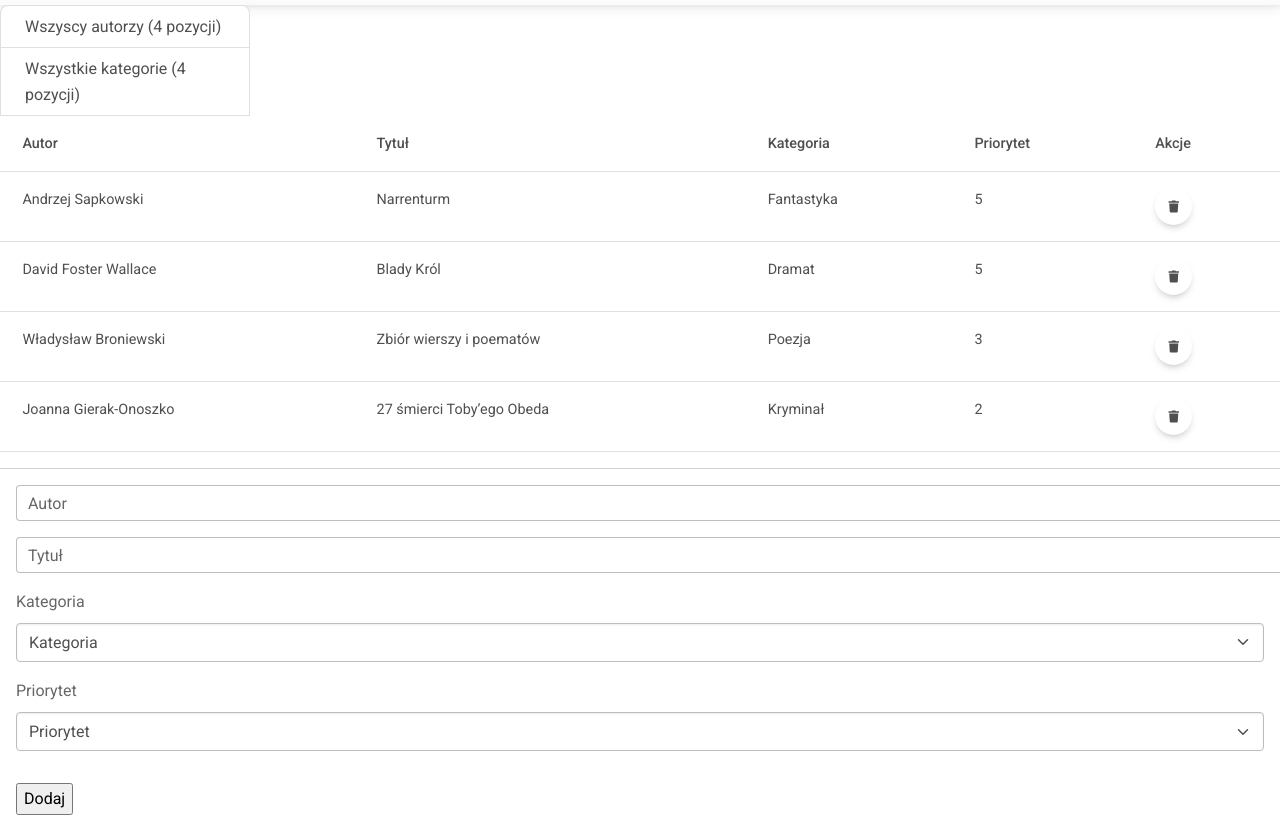
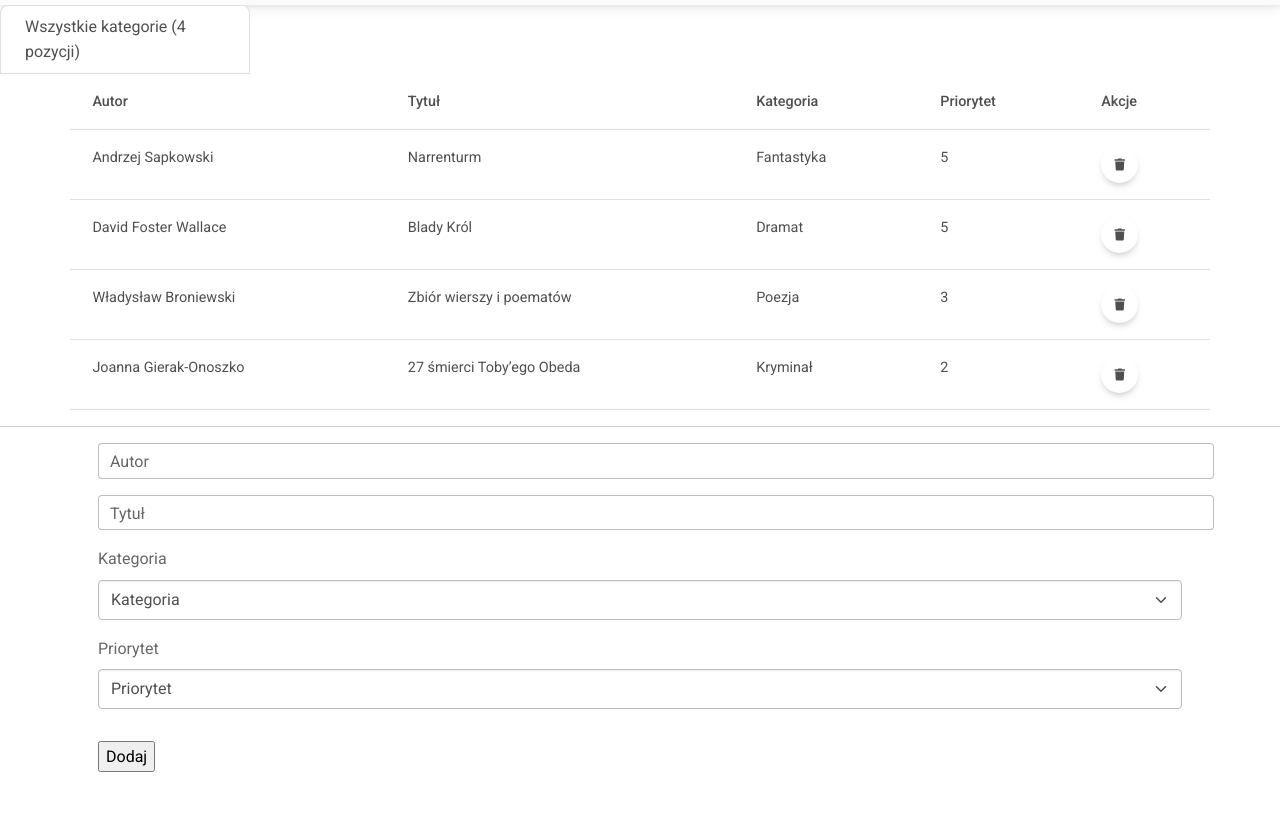
Before and after one commit to michal-duszak/booklist, a website built with webpack: page src/index.html in a window 1280 px wide. Shown: the part 46-877 px from the top of the page. After the commit the page ends 834 px from the top, so only its background shows below. Built offline with nearby package versions, Linux system fonts and the light colour scheme; files whose address does not match are found by name.

Commit message:
little styling

```diff
--- a/src/index.html
+++ b/src/index.html
@@ -29,12 +29,12 @@
   <p class="header__paragraph mx-2 my-0">Pozycje w bibliotece: <span class="counter">0</span></p>
 </navbar>
 <div class="list-group">
-  <button  class="list-group-item list-group-item-action">Wszyscy autorzy (<span class="counter">0</span> pozycji)</button>
-  <button  class="list-group-item list-group-item-action sidebar-categories"><span class="sidebar-categories--show">Wszystkie kategorie</span> (<span class="counter">0</span> pozycji)</button>
+<button  class="list-group-item list-group-item-action sidebar-categories"><span class="sidebar-categories--show">Wszystkie kategorie</span> (<span class="counter">0</span> pozycji)</button>
 <ul class="categories-list list-group mx-3 hidden">
+<li class="list-group-item list-group-item-action"><span class="sidebar-categories--show">Wszystkie </span> (<span class="counter">0</span> pozycji)</li>
 </ul>
 </div>
-    <table class="table table-hover">
+    <table class="table table-hover container-md">
       <thead>
         <tr>
           <th scope="col" data-sort="author">Autor</th>
@@ -50,7 +50,7 @@
     </table>
 
     <hr />
-    <form class="form">
+    <form class="form  container-md">
 
       <div class="form-outline form__outline">
         <input type="text" id="author" name="author" class="form-control form__author" />
--- a/src/js/modules/bookshelf.js
+++ b/src/js/modules/bookshelf.js
@@ -67,10 +67,7 @@ export default class Bookshelf {
       localStorage.setItem("data", JSON.stringify(this.books));
     }
 
-    if(this.filteredBooks[0].category == book.category) {
-        this.filteredBooks = this.filterByCategory(book.category);
 
-    }
     this.updateAuthors();
     this.updateCategories();
     this.counter.forEach(x => x.textContent = this.books.length);
@@ -103,7 +100,6 @@ export default class Bookshelf {
     ((b.title > a.title) ? -1 :
     0))
     }
-
   }
   sortByAuthor() {
     if(document.querySelector('th[data-sort=author]').getAttribute('sorted')) {
@@ -153,6 +149,7 @@ export default class Bookshelf {
   }
   updateCategories() {
   document.querySelector(".categories-list").innerHTML = "";
+
     this.categories.forEach(x => {
       x.count = 0;
     })
@@ -162,8 +159,8 @@ export default class Bookshelf {
       }
       });
       this.categories.forEach(x => {
-      this.addCategoryToList(x);
-      this.handleCategoryFilter();
+        this.addCategoryToList(x);
+        this.handleCategoryFilter();
 
     })
   }
@@ -171,7 +168,6 @@ export default class Bookshelf {
     const tempAuthors = {};
     this.books.forEach(x => tempAuthors[x.author] = 1);
     this.authors = Object.keys(tempAuthors)
-    console.log(this.authors)
   }
   addCategoryToList(category) {
   const el = document.createElement('li');
```
